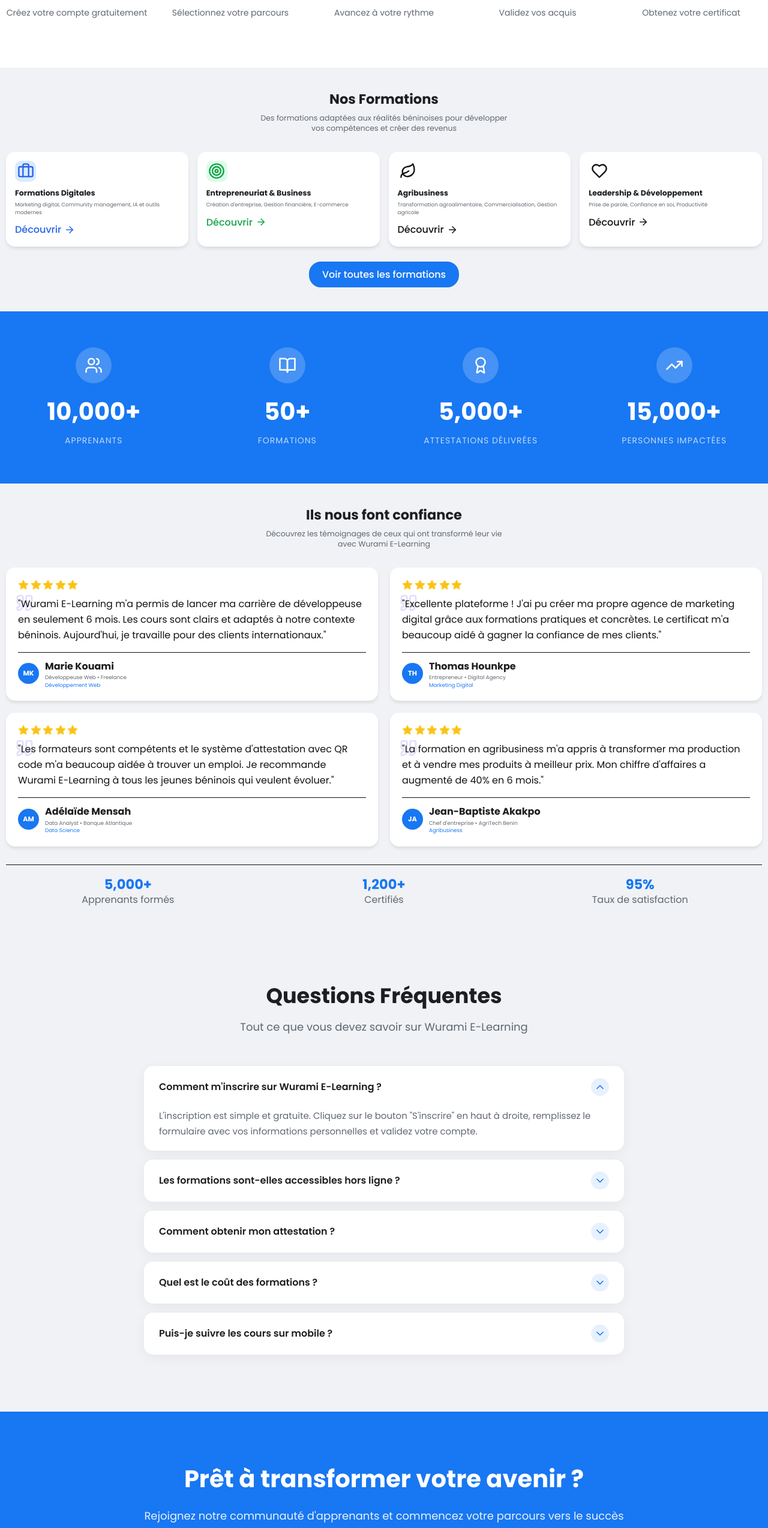
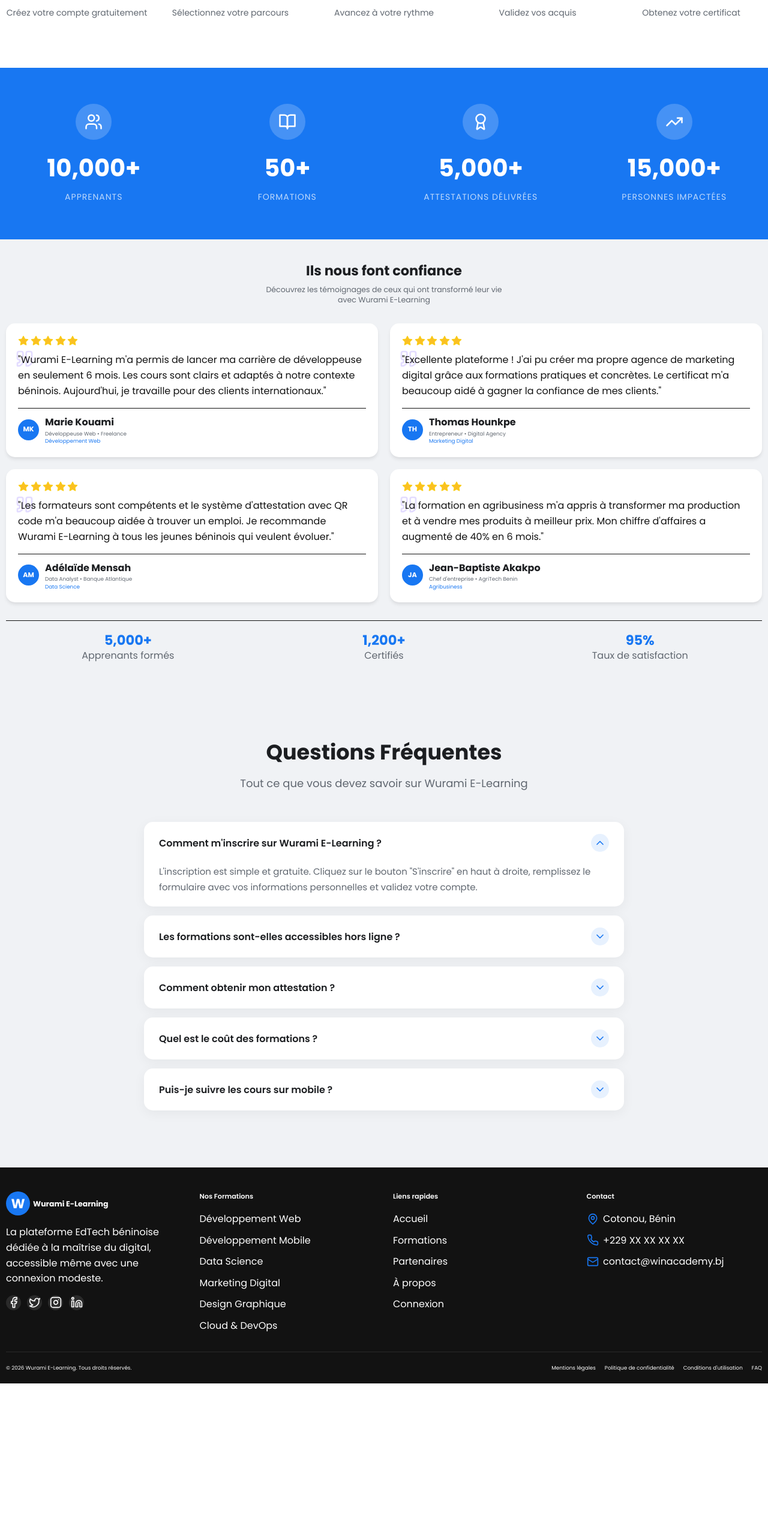
Before and after one commit to VOGLOSSOU/win-academy-fronend-app, a Next.js app: page / in a window 1280 px wide. Shown: the part 2409-4956 px from the top of the page at 60% size. After the commit the page ends 4715 px from the top, so only its background shows below. Built offline with nearby package versions, Linux system fonts and the light colour scheme.

Commit message:
nouvelle section deleted

```diff
--- a/src/app/page.tsx
+++ b/src/app/page.tsx
@@ -2,12 +2,10 @@
 import Hero from '@/components/Hero';
 import TargetSection from '@/components/TargetSection';
 import PresentationSection from '@/components/PresentationSection';
-import CoursesSection from '@/components/CoursesSection';
 import HowItWorksSection from '@/components/HowItWorksSection';
 import StatsSection from '@/components/StatsSection';
 import TestimonialsSection from '@/components/TestimonialsSection';
 import FAQSection from '@/components/FAQSection';
-import CTASection from '@/components/CTASection';
 import Footer from '@/components/Footer';
 
 export default function Home() {
@@ -18,11 +16,9 @@
       <TargetSection />
       <PresentationSection />
       <HowItWorksSection />
-      <CoursesSection />
       <StatsSection />
       <TestimonialsSection />
       <FAQSection />
-      <CTASection />
       <Footer />
     </main>
   );
```
Also changed, not shown: a-faire.txt.
